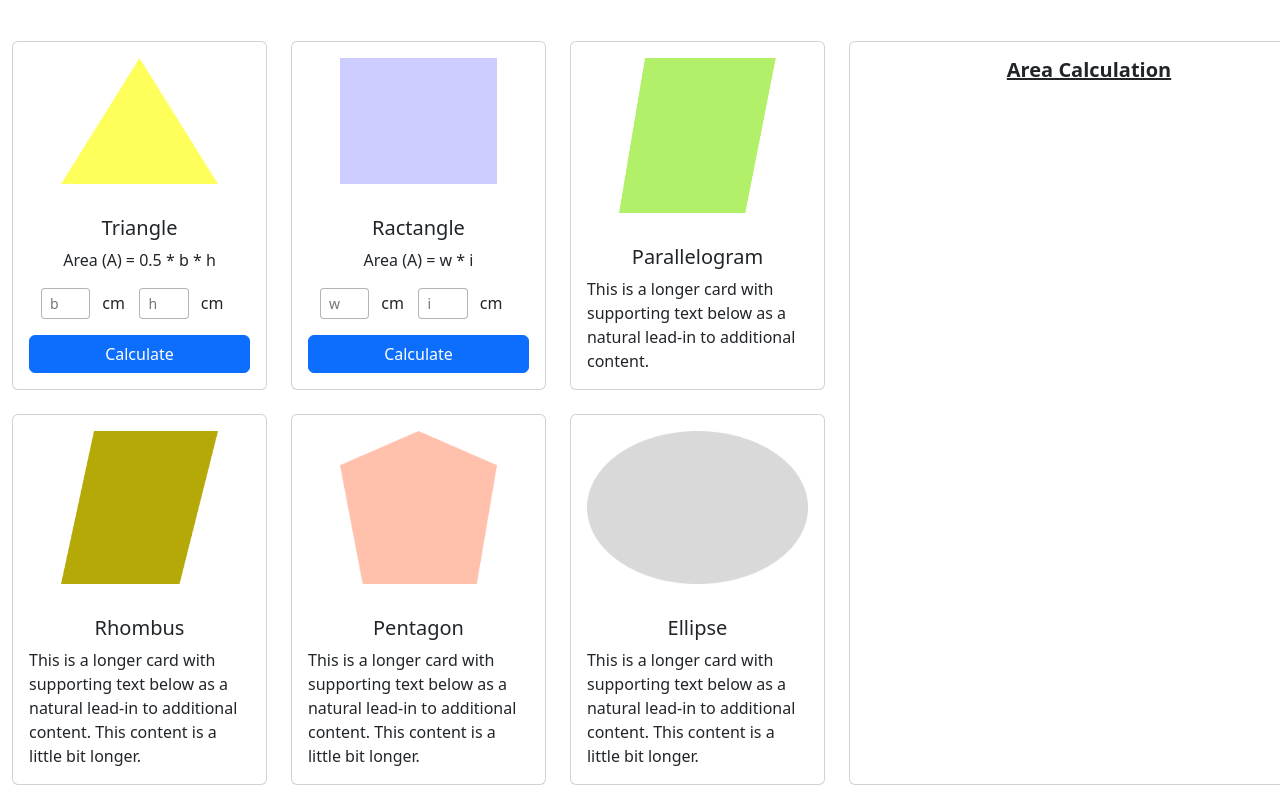
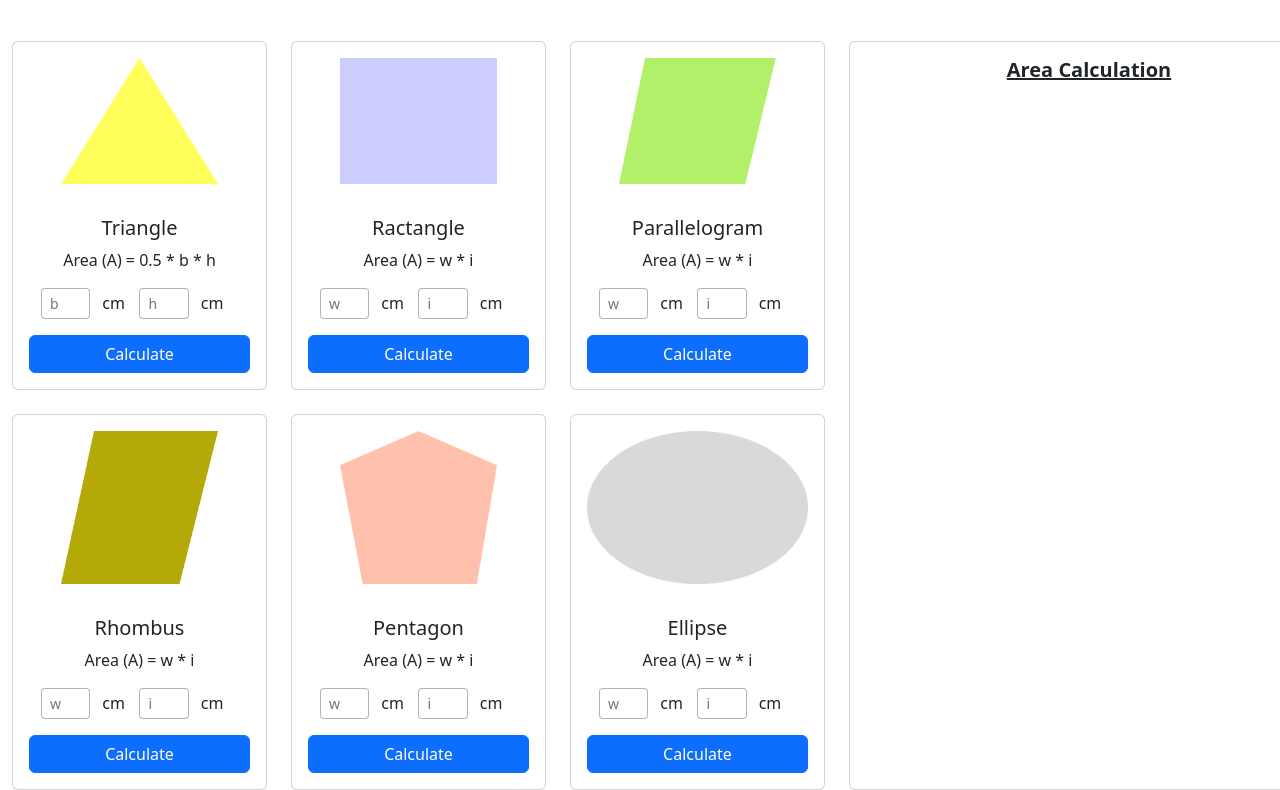
Before and after one commit to Md-Arman-Hosen/geometry-genius, a plain HTML site: page index.html in a window 1280 px wide. Shown: the part 109-899 px from the top of the page. Drawn offline with nearby package versions, Linux system fonts and the light colour scheme; a script that the page names is missing.

Commit message:
All card style added using bootstrap css

```diff
--- a/index.html
+++ b/index.html
@@ -7,7 +7,7 @@
     <meta name="viewport" content="width=device-width, initial-scale=1.0">
     <link href="https://cdn.jsdelivr.net/npm/bootstrap@5.3.0-alpha1/dist/css/bootstrap.min.css" rel="stylesheet"
         integrity="sha384-GLhlTQ8iRABdZLl6O3oVMWSktQOp6b7In1Zl3/Jr59b6EGGoI1aFkw7cmDA6j6gD" crossorigin="anonymous">
-    <title>Document</title>
+    <title>Geometry Genius</title>
 </head>
 
 <body>
@@ -17,7 +17,7 @@
                 <a class="navbar-brand"><span class="fw-medium fw-bold">Interactive</span> <br>
                     Geometry Genius</a>
                 <form class="d-flex" role="search">
-                    <button class="btn btn-primary" type="submit">Blog</button>
+                    <button class="btn w-100 btn-primary" type="submit">Blog</button>
                 </form>
             </div>
         </nav>
@@ -74,8 +74,18 @@
                                 alt="...">
                             <div class="card-body">
                                 <h5 class="card-title text-center">Parallelogram</h5>
-                                <p class="card-text">This is a longer card with supporting text below as a natural
-                                    lead-in to additional content.</p>
+                                <p class="card-text text-center">Area (A) = w * i</p>
+                                <div class="row row-cols-2 align-items-center justify-content-center">
+                                    <div class="col row row-cols-2 justify-content-center align-items-center">
+                                        <input class="col form-control-sm" placeholder="w" style="border: 1px solid rgba(0, 0, 0, 0.295);" type="text">
+                                        <p class="col" style="margin: 0 !important;">cm</p>
+                                    </div>
+                                    <div class="col row row-cols-2 justify-content-center align-items-center">
+                                        <input class="col form-control-sm" placeholder="i" style="border: 1px solid rgba(0, 0, 0, 0.295);" type="text">
+                                        <p class="col" style="margin: 0 !important;">cm</p>
+                                    </div>
+                                </div>
+                                <button type="button" class="btn btn-primary mt-3 w-100">Calculate</button>
                             </div>
                         </div>
                     </div>
@@ -85,8 +95,18 @@
                                 alt="...">
                             <div class="card-body">
                                 <h5 class="card-title text-center">Rhombus</h5>
-                                <p class="card-text">This is a longer card with supporting text below as a natural
-                                    lead-in to additional content. This content is a little bit longer.</p>
+                                <p class="card-text text-center">Area (A) = w * i</p>
+                                <div class="row row-cols-2 align-items-center justify-content-center">
+                                    <div class="col row row-cols-2 justify-content-center align-items-center">
+                                        <input class="col form-control-sm" placeholder="w" style="border: 1px solid rgba(0, 0, 0, 0.295);" type="text">
+                                        <p class="col" style="margin: 0 !important;">cm</p>
+                                    </div>
+                                    <div class="col row row-cols-2 justify-content-center align-items-center">
+                                        <input class="col form-control-sm" placeholder="i" style="border: 1px solid rgba(0, 0, 0, 0.295);" type="text">
+                                        <p class="col" style="margin: 0 !important;">cm</p>
+                                    </div>
+                                </div>
+                                <button type="button" class="btn btn-primary mt-3 w-100">Calculate</button>
                             </div>
                         </div>
                     </div>
@@ -96,8 +116,18 @@
                                 alt="...">
                             <div class="card-body">
                                 <h5 class="card-title text-center">Pentagon</h5>
-                                <p class="card-text">This is a longer card with supporting text below as a natural
-                                    lead-in to additional content. This content is a little bit longer.</p>
+                                <p class="card-text text-center">Area (A) = w * i</p>
+                                <div class="row row-cols-2 align-items-center justify-content-center">
+                                    <div class="col row row-cols-2 justify-content-center align-items-center">
+                                        <input class="col form-control-sm" placeholder="w" style="border: 1px solid rgba(0, 0, 0, 0.295);" type="text">
+                                        <p class="col" style="margin: 0 !important;">cm</p>
+                                    </div>
+                                    <div class="col row row-cols-2 justify-content-center align-items-center">
+                                        <input class="col form-control-sm" placeholder="i" style="border: 1px solid rgba(0, 0, 0, 0.295);" type="text">
+                                        <p class="col" style="margin: 0 !important;">cm</p>
+                                    </div>
+                                </div>
+                                <button type="button" class="btn btn-primary mt-3 w-100">Calculate</button>
                             </div>
                         </div>
                     </div>
@@ -107,8 +137,18 @@
                                 alt="...">
                             <div class="card-body">
                                 <h5 class="card-title text-center">Ellipse</h5>
-                                <p class="card-text">This is a longer card with supporting text below as a natural
-                                    lead-in to additional content. This content is a little bit longer.</p>
+                                <p class="card-text text-center">Area (A) = w * i</p>
+                                <div class="row row-cols-2 align-items-center justify-content-center">
+                                    <div class="col row row-cols-2 justify-content-center align-items-center">
+                                        <input class="col form-control-sm" placeholder="w" style="border: 1px solid rgba(0, 0, 0, 0.295);" type="text">
+                                        <p class="col" style="margin: 0 !important;">cm</p>
+                                    </div>
+                                    <div class="col row row-cols-2 justify-content-center align-items-center">
+                                        <input class="col form-control-sm" placeholder="i" style="border: 1px solid rgba(0, 0, 0, 0.295);" type="text">
+                                        <p class="col" style="margin: 0 !important;">cm</p>
+                                    </div>
+                                </div>
+                                <button type="button" class="btn btn-primary mt-3 w-100">Calculate</button>
                             </div>
                         </div>
                     </div>
```
